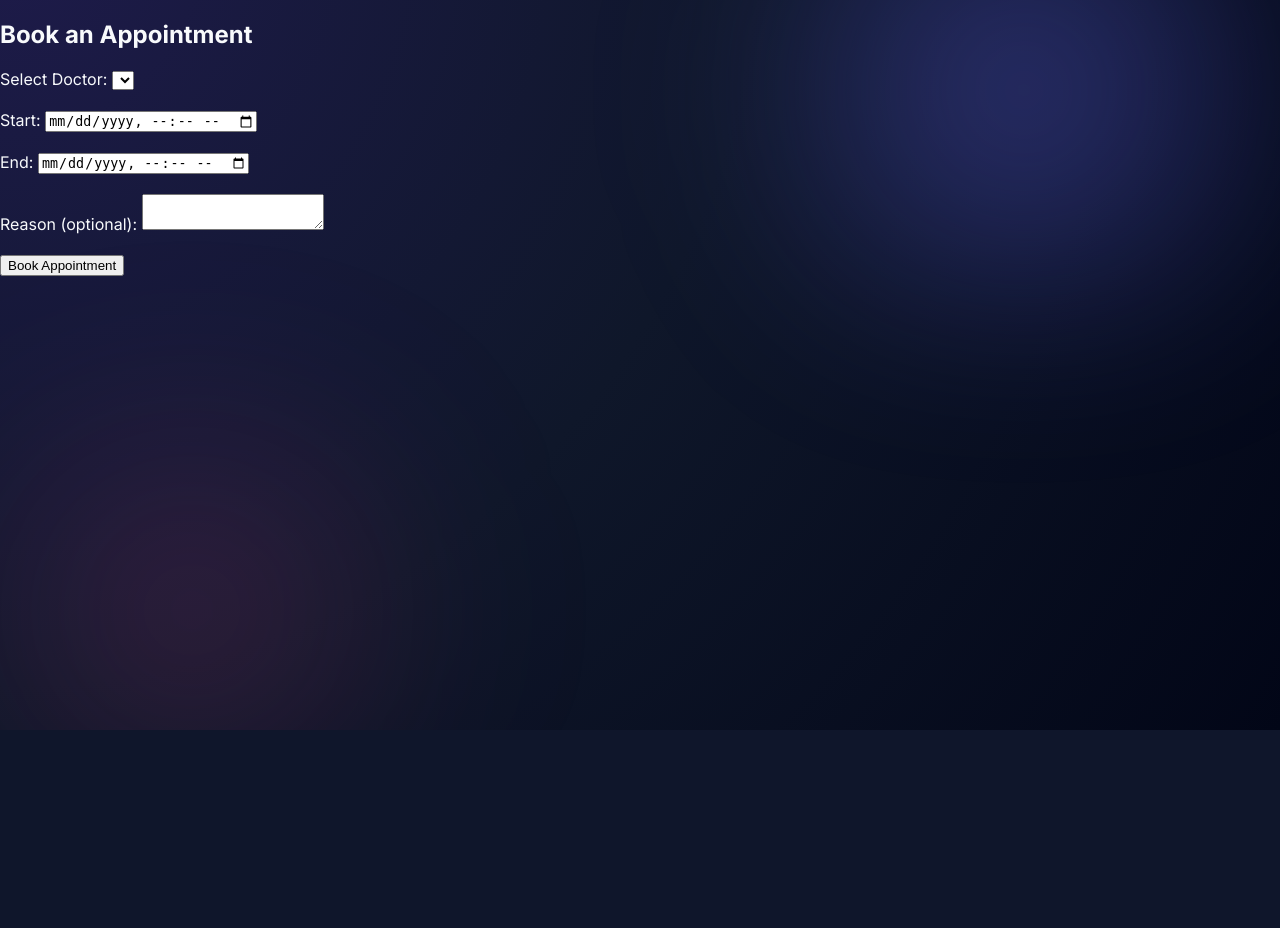
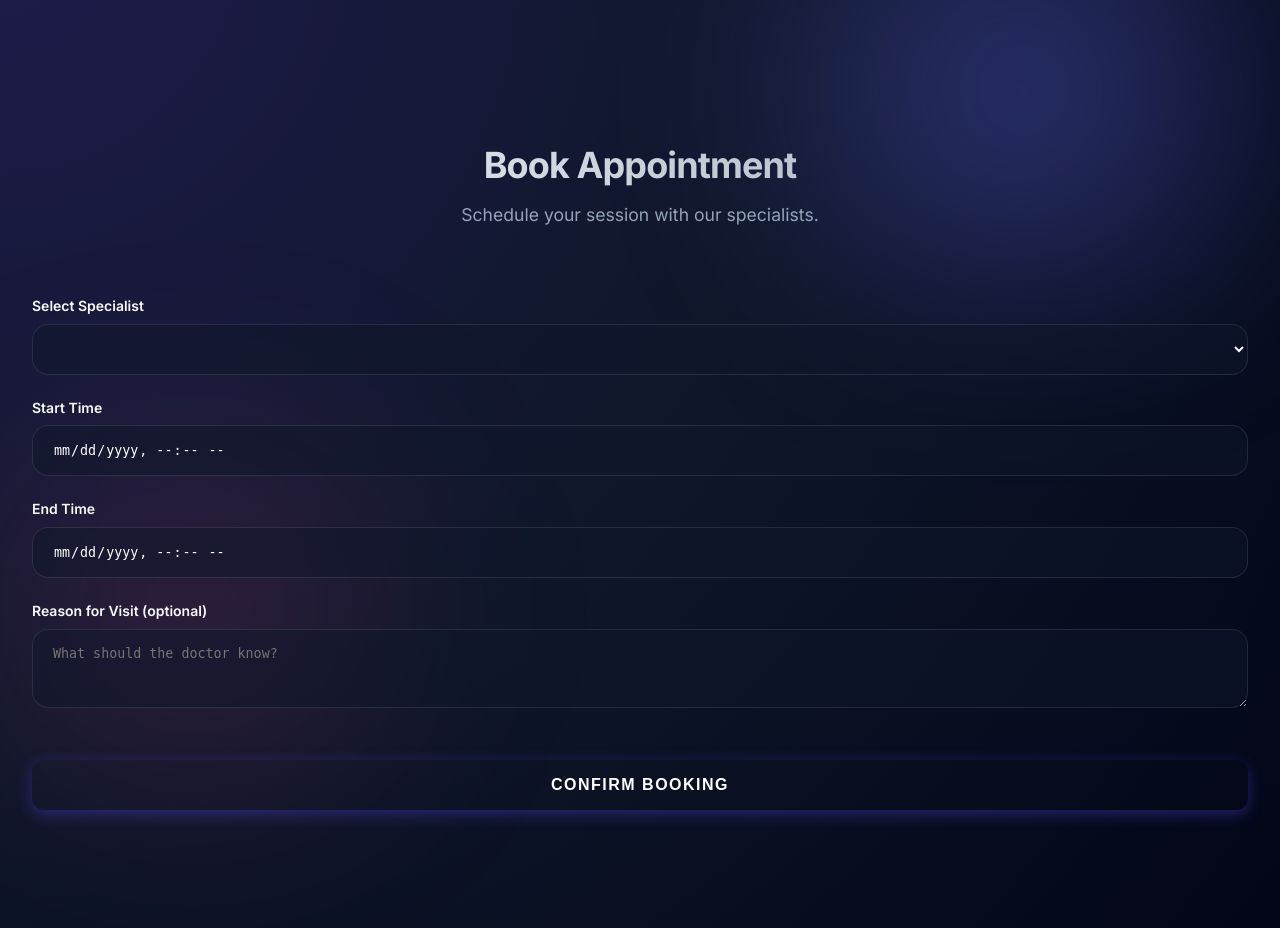
Before and after one commit to Nagham94/Clinic-Appointment-System---Python-Project, a Django app: page /appointments/book/ in a window 1280 px wide. Shown: the part 70-998 px from the top of the page. Before the commit the page ends 800 px from the top, so only its background shows below. Run offline with Django 5.2, Linux system fonts and the light colour scheme; the visitor is signed in with stand-in values (Sample User, id 1); data comes from the database, SQL or seed files in the repository; lists and menus that the app fills with data are empty.

Commit message:
Added Features and Enhanced UI For Booking

```diff
--- a/appointments/views.py
+++ b/appointments/views.py
@@ -23,6 +23,15 @@ def book_appointment(request):
         if Appointment.objects.filter(doctor=doctor, start_datetime__lt=end_datetime, end_datetime__gt=start_datetime).exists():
             messages.error(request, 'The selected time slot is not available. Please choose a different time.')
             return redirect('book_appointment')
+        # Check if start time equals end time
+        if start_datetime >= end_datetime or start_datetime == end_datetime:
+            messages.error(request, 'End time must be after start time. Please choose a valid time slot.')
+            return redirect('book_appointment')
+        # Check if date is in the past
+        if start_datetime < timezone.now().isoformat():
+            messages.error(request, 'You cannot book an appointment in the past. Please choose a future time slot.')
+            return redirect('book_appointment')
+
 
         appointment = Appointment.objects.create(
             patient=request.user,
--- /dev/null
+++ b/static/css/appointments.css
@@ -0,0 +1,77 @@
+/* Layout Fix: Force Vertical Stacking */
+.auth-container {
+    display: flex;
+    flex-direction: column;
+    align-items: stretch; /* Ensures inputs fill width */
+    text-align: center;
+    margin: 2rem auto;
+}
+
+.form-header {
+    margin-bottom: 2rem;
+}
+
+.auth-title {
+    font-size: 2.25rem;
+    margin-bottom: 0.5rem;
+    background: linear-gradient(to right, #fff, var(--text-muted));
+    -webkit-background-clip: text;
+    -webkit-text-fill-color: transparent;
+}
+
+/* Enhanced Confirm Button */
+.confirm-btn-enhanced {
+    width: 100%;
+    margin-top: 1.5rem;
+    padding: 1rem;
+    border: none;
+    border-radius: 12px;
+    font-size: 1rem;
+    font-weight: 700;
+    text-transform: uppercase;
+    letter-spacing: 1.5px;
+    cursor: pointer;
+
+    /* Contrast & Color */
+    color: #ffffff !important;
+    background: linear-gradient(135deg, var(--primary-color), var(--secondary-color));
+
+    /* Depth & Glow */
+    box-shadow: 0 4px 15px rgba(79, 70, 229, 0.4);
+    transition: all 0.3s cubic-bezier(0.4, 0, 0.2, 1);
+}
+
+.confirm-btn-enhanced:hover {
+    transform: translateY(-2px);
+    box-shadow: 0 8px 25px rgba(236, 72, 153, 0.5);
+    filter: brightness(1.1);
+}
+
+.confirm-btn-enhanced:active {
+    transform: translateY(0);
+}
+
+/* Ensure form labels are left-aligned even if header is centered */
+.form-group label {
+    text-align: left;
+}
+
+/* Forces the calendar icon to be more accessible and the input clickable */
+input[type="datetime-local"] {
+    position: relative;
+    cursor: pointer;
+}
+
+/* This targets the internal browser 'picker' button and expands it
+   to cover the whole input area in some browsers */
+input::-webkit-calendar-picker-indicator {
+    cursor: pointer;
+    position: absolute;
+    left: 0;
+    top: 0;
+    width: 100%;
+    height: 100%;
+    margin: 0;
+    padding: 0;
+    opacity: 0; /* Keeps the icon invisible but clickable over the whole field */
+}
--- a/templates/appointments/book_appointment.html
+++ b/templates/appointments/book_appointment.html
@@ -1,35 +1,86 @@
 {% extends "base.html" %}
 {% load static %}
 
+{% block extra_css %}
+<link rel="stylesheet" href="{% static 'css/appointments.css' %}">
+{% endblock %}
+
 {% block content %}
-<h2>Book an Appointment</h2>
+<main class="flex-center">
+    <div class="auth-container glass-panel">
+
+        <header class="form-header">
+            <h1 class="auth-title">Book Appointment</h1>
+            <p class="auth-subtitle">Schedule your session with our specialists.</p>
+        </header>
 
         <form method="POST">
             {% csrf_token %}
-    <label for="doctor">Select Doctor:</label>
-    <select name="doctor" required>
+
+            <div class="form-group">
+                <label for="doctor">Select Specialist</label>
+                <select name="doctor" id="doctor" required>
                     {% for doctor in doctors %}
-        <option value="{{ doctor.id }}">{{ doctor.get_full_name }}</option>
+                    <option value="{{ doctor.id }}">Dr. {{ doctor.get_full_name }} </option>
                     {% endfor %}
                 </select>
-    <br><br>
+            </div>
 
-    <label for="start_datetime">Start:</label>
-    <input type="datetime-local" name="start_datetime" required>
-    <br><br>
+            <div class="form-grid">
+                <div class="form-group">
+                    <label for="start_datetime">Start Time</label>
+                    <input type="datetime-local" name="start_datetime" id="start_datetime" required>
+                </div>
 
-    <label for="end_datetime">End:</label>
-    <input type="datetime-local" name="end_datetime" required>
-    <br><br>
+                <div class="form-group">
+                    <label for="end_datetime">End Time</label>
+                    <input type="datetime-local" name="end_datetime" id="end_datetime" required>
+                </div>
+            </div>
 
-    <label for="reason">Reason (optional):</label>
-    <textarea name="reason"></textarea>
-    <br><br>
+            <div class="form-group">
+                <label for="reason">Reason for Visit (optional)</label>
+                <textarea name="reason" id="reason" rows="3" placeholder="What should the doctor know?"></textarea>
+            </div>
 
-    <button type="submit">Book Appointment</button>
+            <button type="submit" class="confirm-btn-enhanced">
+                Confirm Booking
+            </button>
         </form>
+    </div>
 
-{% for message in messages %}
-<p style="color: red;">{{ message }}</p>
-{% endfor %}
+    <script>
+        // document.getElementById('start_datetime').addEventListener('change', function () {
+        //     if (this.value) {
+        //         let startDate = new Date(this.value);
+        //         startDate.setHours(startDate.getHours() + 1); // Add 1 hour
+
+        //         // Format back to YYYY-MM-DDTHH:MM
+        //         let endInput = document.getElementById('end_datetime');
+        //         endInput.value = startDate.toISOString().slice(0, 16);
+        //     }
+        // });
+
+        // Function to get current time in YYYY-MM-DDTHH:MM format
+        function getNowString() {
+            const now = new Date();
+            // Offset for local timezone
+            now.setMinutes(now.getMinutes() - now.getTimezoneOffset());
+            return now.toISOString().slice(0, 16);
+        }
+
+        // Set the minimum selectable date to right now
+        const startInput = document.getElementById('start_datetime');
+        const endInput = document.getElementById('end_datetime');
+
+        const now = getNowString();
+        startInput.min = now;
+        endInput.min = now;
+
+        // Optional: If user picks a start time, ensure end time can't be BEFORE that start time
+        startInput.addEventListener('change', () => {
+            endInput.min = startInput.value;
+        });
+    </script>
+</main>
 {% endblock %}
--- a/templates/base.html
+++ b/templates/base.html
@@ -10,6 +10,7 @@
     <link href="https://fonts.googleapis.com/css2?family=Inter:wght@400;500;600;700&display=swap" rel="stylesheet">
     {% load static %}
     <link rel="stylesheet" href="{% static 'css/accounts.css' %}">
+    <link rel="stylesheet" href="{% static 'css/global.css' %}">
     {% block extra_css %}{% endblock %}
 </head>
 
```
Also changed, not shown: static/css/style.css (line endings or trailing spaces). Lines whose indentation alone changed are shown as unchanged.
